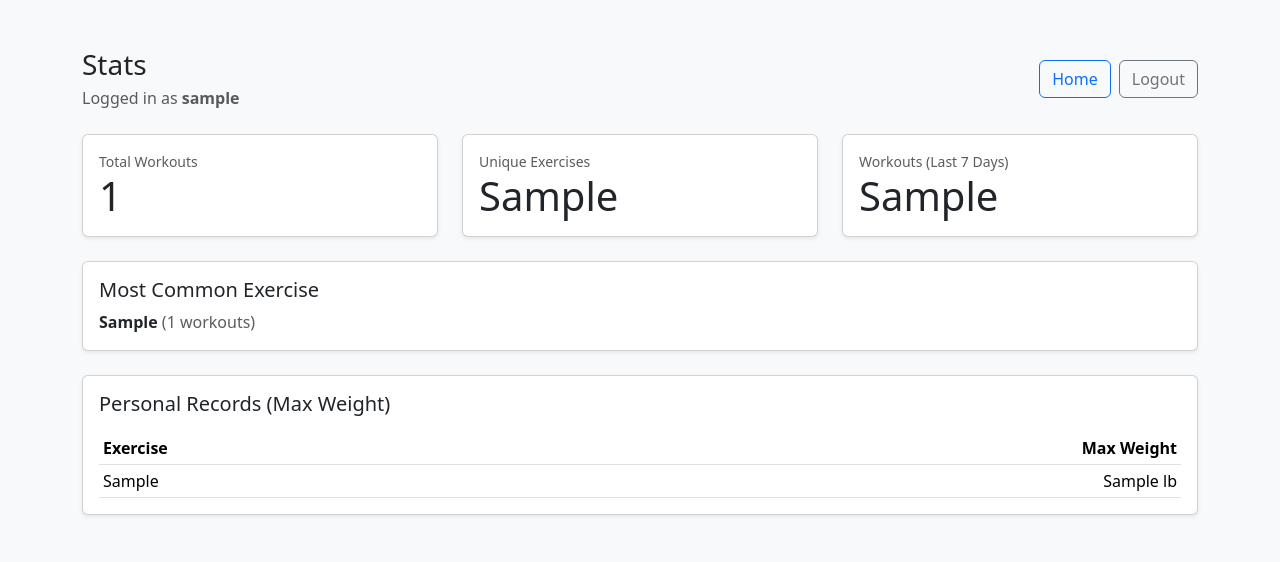
After one commit to hernbryan92/workout-tracker, a Flask app: template app/templates/stats.html in a window 1280 px wide. The commit adds this page. Shown: the top 562 px of the page. Run offline with Flask 3, Linux system fonts and the light colour scheme; the template is opened without the code that fills it: most values are stand-ins (such as "Sample title", 1, 10 or a date in 2020).

Commit message:
Workout tracker with auth and stats

```diff
--- a/app/templates/login.html
+++ b/app/templates/login.html
@@ -20,11 +20,11 @@
                             <label class="form-label">Password</label>
                             <input type="password" name="password" class="form-control" required>
                         </div>
-                        <button class="btn btn-primary" type="submit">Login</button>button></button>
+                        <button class="btn btn-primary" type="submit">Login</button>
                     </form>
 
                     <p class="mt-3 mb-0 small">
-                        no account? <a href="/register">Create one</a>
+                        no account? <a href="{{ url_for('auth.register') }}">Create one</a>
                     </p>
                 </div>
             </div>
--- a/app/templates/register.html
+++ b/app/templates/register.html
@@ -11,7 +11,7 @@
       <div class="card-body">
         <h1 class="h4 mb-3">Create account</h1>
 
-        <form method="POST" class="vstack gap-3">
+        <form method="POST" action="{{ url_for('auth.register') }}" class="vstack gap-3">
           <div>
             <label class="form-label">Username</label>
             <input name="username" class="form-control" required>
@@ -28,7 +28,7 @@
         </form>
 
         <p class="mt-3 mb-0 small">
-          Already have an account? <a href="/login">Login</a>
+          Already have an account? <a href="{{ url_for('auth.login') }}">Login</a>
         </p>
       </div>
     </div>
--- /dev/null
+++ b/app/templates/stats.html
@@ -0,0 +1,103 @@
+<!DOCTYPE html>
+<html>
+<head>
+  <title>Stats - Workout Tracker</title>
+  <meta name="viewport" content="width=device-width, initial-scale=1">
+  <link href="https://cdn.jsdelivr.net/npm/bootstrap@5.3.3/dist/css/bootstrap.min.css" rel="stylesheet">
+</head>
+
+<body class="bg-light">
+  <div class="container py-5">
+
+    <div class="d-flex justify-content-between align-items-center mb-4">
+      <div>
+        <h1 class="h3 mb-1">Stats</h1>
+        <p class="text-muted mb-0">
+          Logged in as <strong>{{ username }}</strong>
+        </p>
+      </div>
+
+      <div class="d-flex gap-2">
+        <a class="btn btn-outline-primary" href="{{ url_for('main.home') }}">Home</a>
+        <form method="POST" action="{{ url_for('auth.logout') }}" class="m-0">
+          <button type="submit" class="btn btn-outline-secondary">Logout</button>
+        </form>
+      </div>
+    </div>
+
+    <div class="row g-4 mb-4">
+      <div class="col-12 col-md-4">
+        <div class="card shadow-sm">
+          <div class="card-body">
+            <div class="text-muted small">Total Workouts</div>
+            <div class="display-6">{{ total_workouts }}</div>
+          </div>
+        </div>
+      </div>
+
+      <div class="col-12 col-md-4">
+        <div class="card shadow-sm">
+          <div class="card-body">
+            <div class="text-muted small">Unique Exercises</div>
+            <div class="display-6">{{ unique_exercises }}</div>
+          </div>
+        </div>
+      </div>
+
+      <div class="col-12 col-md-4">
+        <div class="card shadow-sm">
+          <div class="card-body">
+            <div class="text-muted small">Workouts (Last 7 Days)</div>
+            <div class="display-6">{{ last_7_days }}</div>
+          </div>
+        </div>
+      </div>
+    </div>
+
+    <div class="card shadow-sm mb-4">
+      <div class="card-body">
+        <h2 class="h5 mb-2">Most Common Exercise</h2>
+
+        {% if most_common_exercise %}
+          <p class="mb-0">
+            <strong>{{ most_common_exercise }}</strong>
+            <span class="text-muted">({{ most_common_count }} workouts)</span>
+          </p>
+        {% else %}
+          <p class="text-muted mb-0">No data yet.</p>
+        {% endif %}
+      </div>
+    </div>
+
+    <div class="card shadow-sm">
+      <div class="card-body">
+        <h2 class="h5 mb-3">Personal Records (Max Weight)</h2>
+
+        {% if prs %}
+          <div class="table-responsive">
+            <table class="table table-sm align-middle mb-0">
+              <thead>
+                <tr>
+                  <th>Exercise</th>
+                  <th class="text-end">Max Weight</th>
+                </tr>
+              </thead>
+              <tbody>
+                {% for ex, max_w in prs %}
+                  <tr>
+                    <td>{{ ex }}</td>
+                    <td class="text-end">{{ max_w }} lb</td>
+                  </tr>
+                {% endfor %}
+              </tbody>
+            </table>
+          </div>
+        {% else %}
+          <p class="text-muted mb-0">No data yet.</p>
+        {% endif %}
+      </div>
+    </div>
+
+  </div>
+</body>
+</html>
```
Also changed, not shown: app/auth.py (+5 -3 lines), app/routes.py (+56 -0 lines), app/templates/home.html (+24 -11 lines).
